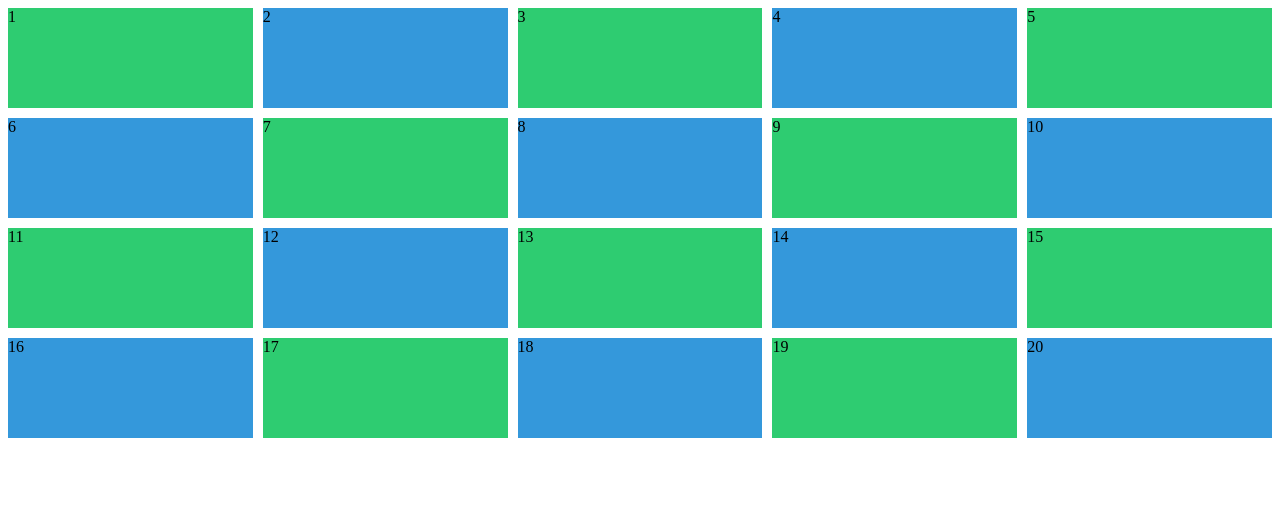
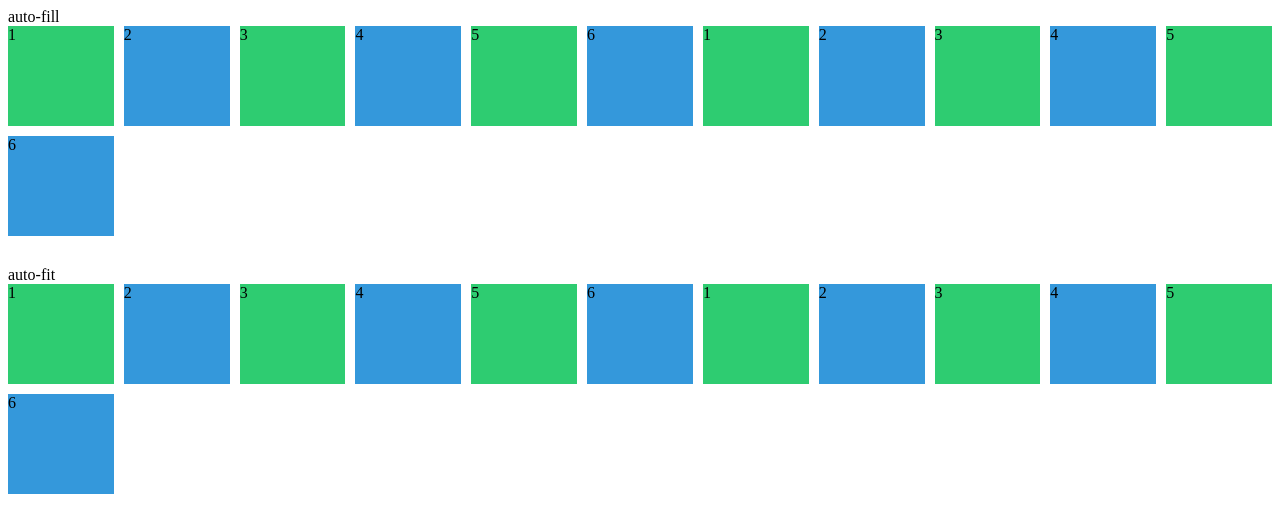
Before and after one commit to HA-SEUNG-JEONG/scss-practice, a website: page index.html in a window 1280 px wide. Drawn offline with Linux system fonts and the light colour scheme.

Commit message:
auto-fit,auto-fill

```diff
--- a/index.html
+++ b/index.html
@@ -7,6 +7,7 @@
     <title>(S)CSS Masterclass</title>
   </head>
   <body>
+    auto-fill
     <div class="grid">
       <div class="item">1</div>
       <div class="item">2</div>
@@ -14,20 +15,27 @@
       <div class="item">4</div>
       <div class="item">5</div>
       <div class="item">6</div>
-      <div class="item">7</div>
-      <div class="item">8</div>
-      <div class="item">9</div>
-      <div class="item">10</div>
-      <div class="item">11</div>
-      <div class="item">12</div>
-      <div class="item">13</div>
-      <div class="item">14</div>
-      <div class="item">15</div>
-      <div class="item">16</div>
-      <div class="item">17</div>
-      <div class="item">18</div>
-      <div class="item">19</div>
-      <div class="item">20</div>
+      <div class="item">1</div>
+      <div class="item">2</div>
+      <div class="item">3</div>
+      <div class="item">4</div>
+      <div class="item">5</div>
+      <div class="item">6</div>
+    </div>
+    auto-fit
+    <div class="grid">
+      <div class="item">1</div>
+      <div class="item">2</div>
+      <div class="item">3</div>
+      <div class="item">4</div>
+      <div class="item">5</div>
+      <div class="item">6</div>
+      <div class="item">1</div>
+      <div class="item">2</div>
+      <div class="item">3</div>
+      <div class="item">4</div>
+      <div class="item">5</div>
+      <div class="item">6</div>
     </div>
   </body>
 </html>
--- a/src/scss/styles.scss
+++ b/src/scss/styles.scss
@@ -1,11 +1,14 @@
 .grid {
   display: grid;
   gap: 10px;
-  height: 50vh;
-  grid-template-columns: repeat(5, minmax(100px, 1fr));
-  grid-template-rows: repeat(4, 100px);
-  grid-auto-flow: row;
-
+  grid-auto-rows: 100px;
+  margin-bottom: 30px;
+  &:first-child {
+    grid-template-columns: repeat(auto-fill, minmax(100px, 1fr));
+  }
+  &:last-child {
+    grid-template-columns: repeat(auto-fit, minmax(100px, 1fr));
+  }
   .item:nth-child(odd) {
     background-color: #2ecc71;
   }
```
Also changed, not shown: grid-study.md (+6 -0 lines), dest/css/styles.css.
